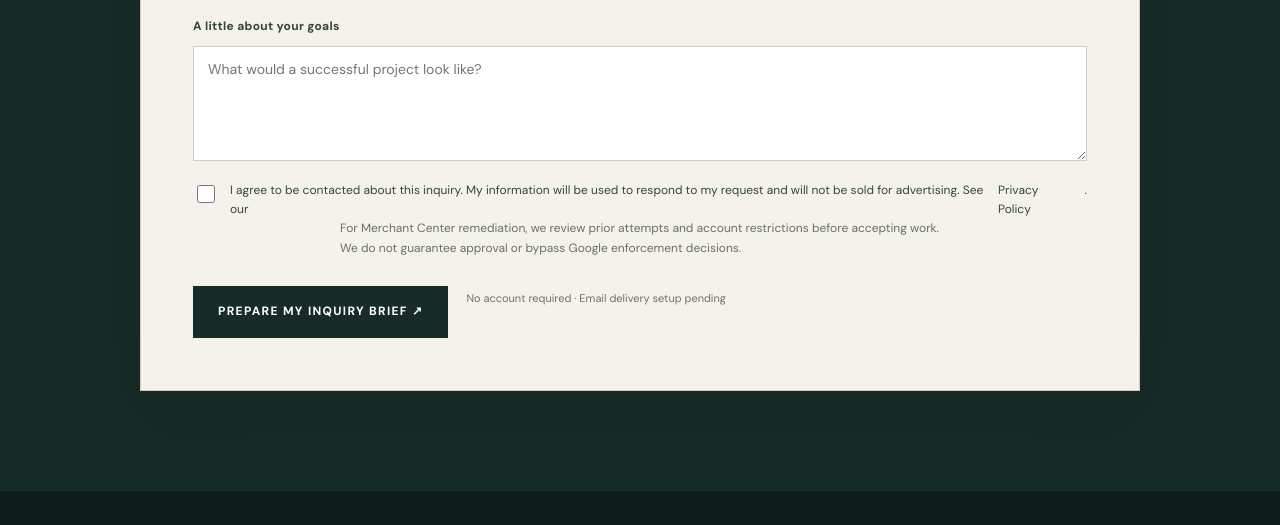
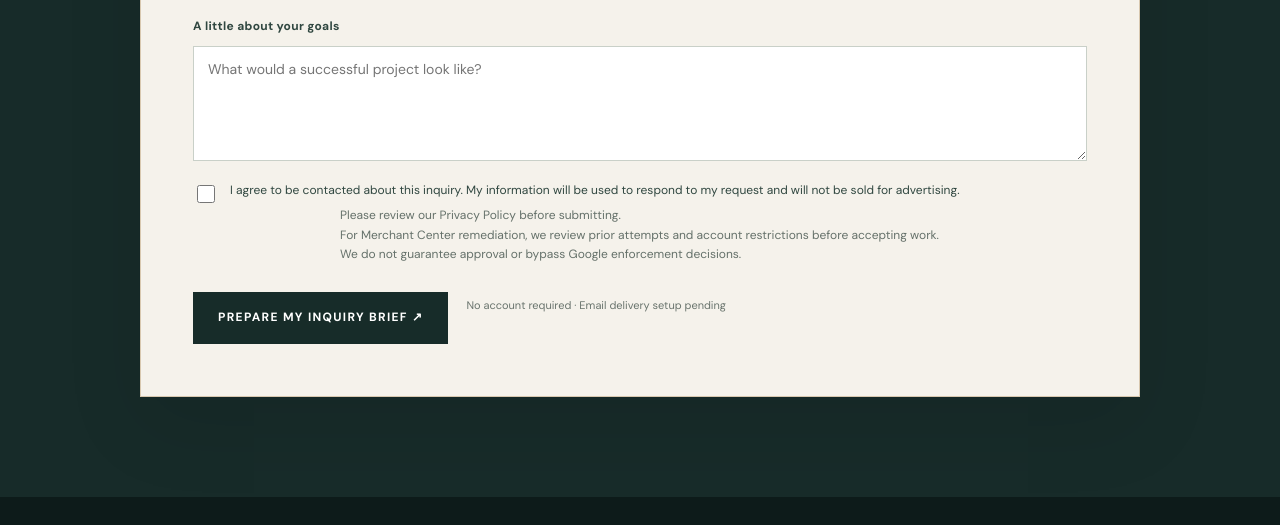
Before and after one commit to sloanesterlingco/sterling-commerce-solutions, a plain HTML site: page index.html in a window 1280 px wide. Shown: the part 8553-9078 px from the top of the page. Drawn offline with nearby package versions, Linux system fonts and the light colour scheme; no server answers.

Commit message:
Fix accessible consultation consent markup and link privacy notice outside label

```diff
--- a/index.html
+++ b/index.html
@@ -135,7 +135,7 @@ body{overflow-x:hidden}
 <label class="wide">Your website (optional)<input name="url" type="url" placeholder="https://yourstore.com" inputmode="url"></label>
 <label class="wide">A little about your goals<textarea name="goals" rows="4" maxlength="1500" placeholder="What would a successful project look like?"></textarea></label>
 </div>
-<label class="privacy-check"><input type="checkbox" name="consent" required> I agree to be contacted about this inquiry. My information will be used to respond to my request and will not be sold for advertising. See our <a href="/privacy-policy" target="_blank" rel="noopener">Privacy Policy</a>.</label><p class="intake-note">For Merchant Center remediation, we review prior attempts and account restrictions before accepting work. We do not guarantee approval or bypass Google enforcement decisions.</p>
+<label class="privacy-check"><input type="checkbox" name="consent" required> I agree to be contacted about this inquiry. My information will be used to respond to my request and will not be sold for advertising.</label><p class="intake-note">Please review our <a href="/privacy-policy" target="_blank" rel="noopener">Privacy Policy</a> before submitting.</p><p class="intake-note">For Merchant Center remediation, we review prior attempts and account restrictions before accepting work. We do not guarantee approval or bypass Google enforcement decisions.</p>
 <div class="intake-action"><button class="button dark" type="submit" id="inquiry-submit">Prepare My Inquiry Brief ↗</button><span id="inquiry-mode">No account required · Email delivery setup pending</span></div>
 </form>
 <div id="intake-result" class="intake-result" hidden><h3>Your inquiry brief is ready.</h3><p id="intake-result-text">Copy this summary for your records. Email delivery will be enabled once our verified business address is connected.</p><pre id="intake-summary"></pre><button class="button dark" id="intake-copy" type="button">Copy Inquiry Brief</button><p id="intake-copy-status" aria-live="polite" role="status"></p></div>
```
